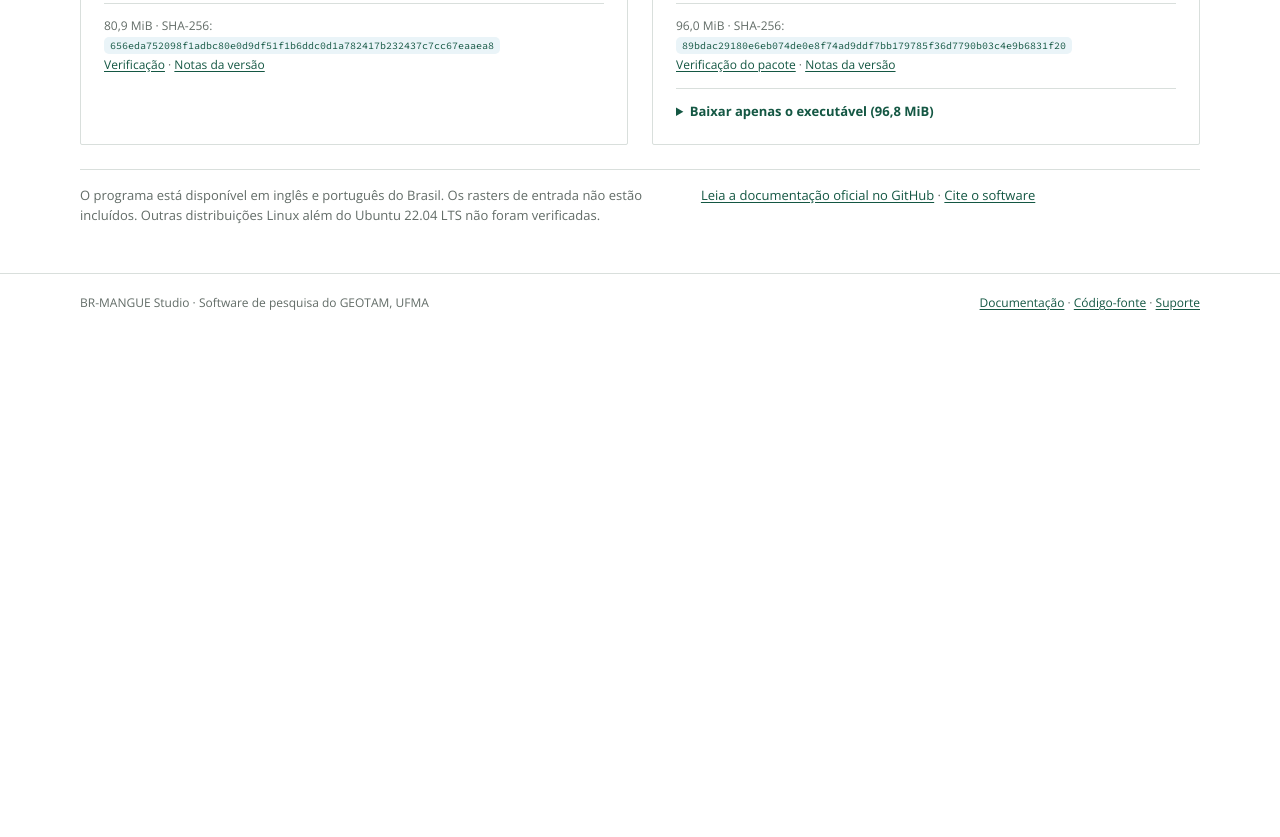
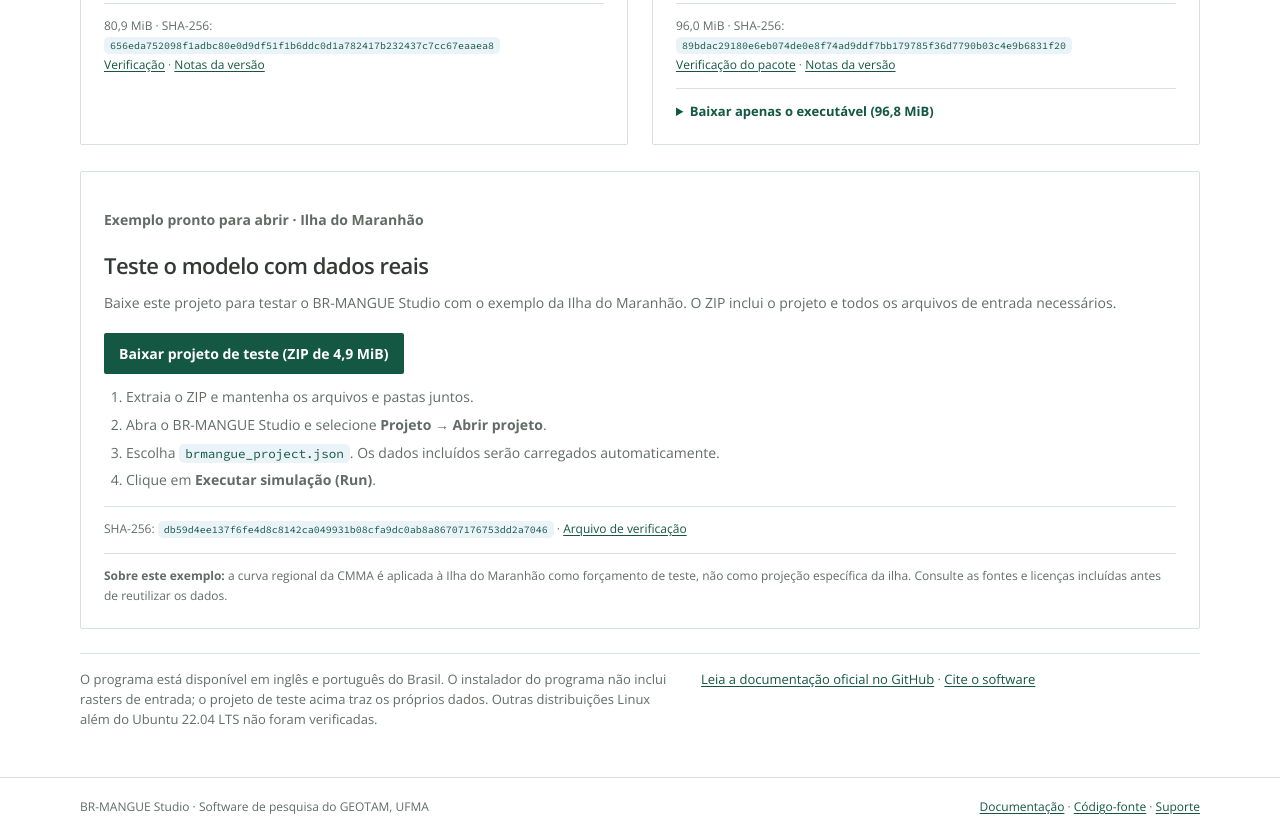
Before and after one commit to oceanpep/br-mangue-studio-site, a plain HTML site: page pt-br/downloads.html in a window 1280 px wide. Shown: the part 550-1387 px from the top of the page. Before the commit the page ends 883 px from the top, so only its background shows below. Drawn offline with nearby package versions, Linux system fonts and the light colour scheme.

Commit message:
Add downloadable Maranhão Island test project

```diff
--- a/pt-br/downloads.html
+++ b/pt-br/downloads.html
@@ -24,7 +24,21 @@
 <article class="download-card" id="windows"><p class="release-tag">Windows · 64 bits</p><h2>Windows 10 ou 11</h2><p>Baixe o instalador. O programa inclui seu ambiente de execução; não é necessário instalar Python separadamente.</p><a class="button primary download-button" href="https://github.com/oceanpep/br-mangue-studio/releases/download/v1.4.10/BR-MANGUE_Studio-1.4.10-Windows-x64.exe" download>Baixar para Windows</a><p class="download-meta">80,9 MiB · SHA-256: <code>656eda752098f1adbc80e0d9df51f1b6ddc0d1a782417b232437c7cc67eaaea8</code><br><a href="https://github.com/oceanpep/br-mangue-studio/releases/download/v1.4.10/BR-MANGUE_Studio-1.4.10-Windows-x64.exe.sha256">Verificação</a> · <a href="https://github.com/oceanpep/br-mangue-studio/releases/tag/v1.4.10">Notas da versão</a></p></article>
 <article class="download-card" id="linux"><p class="release-tag">Linux · x86_64 · versão de testes</p><h2>Linux</h2><p>Pacote para computadores Intel e AMD de 64 bits com ambiente gráfico. Compilado e verificado no Ubuntu 22.04 LTS. A janela abre maximizada.</p><a class="button primary download-button" href="https://github.com/oceanpep/br-mangue-studio/releases/download/v1.4.10/BR-MANGUE_Studio-1.4.10-Linux-x86_64.tar.gz" download>Baixar pacote Linux</a><p class="download-meta">96,0 MiB · SHA-256: <code>89bdac29180e6eb074de0e8f74ad9ddf7bb179785f36d7790b03c4e9b6831f20</code><br><a href="https://github.com/oceanpep/br-mangue-studio/releases/download/v1.4.10/BR-MANGUE_Studio-1.4.10-Linux-x86_64.tar.gz.sha256">Verificação do pacote</a> · <a href="https://github.com/oceanpep/br-mangue-studio/releases/tag/v1.4.10">Notas da versão</a><br><details class="download-details"><summary>Baixar apenas o executável (96,8 MiB)</summary><p><a href="https://github.com/oceanpep/br-mangue-studio/releases/download/v1.4.10/BRMANGUE_Studio_Linux_x86_64" download>BRMANGUE_Studio_Linux_x86_64</a> · SHA-256: <code>87d20c50d1e69d67fbf4209ab0dd998c13f504ffd335e05a72e2b1e8dbc63fc7</code> · <a href="https://github.com/oceanpep/br-mangue-studio/releases/download/v1.4.10/BRMANGUE_Studio_Linux_x86_64.sha256">Verificação</a></p></details></article>
 </div>
-<div class="download-note"><p>O programa está disponível em inglês e português do Brasil. Os rasters de entrada não estão incluídos. Outras distribuições Linux além do Ubuntu 22.04 LTS não foram verificadas.</p><p><a href="https://github.com/oceanpep/br-mangue-studio/blob/main/docs/MODEL_DOCUMENTATION_PT.md" target="_blank" rel="noopener">Leia a documentação oficial no GitHub</a> · <a href="https://doi.org/10.5281/zenodo.23509308">Cite o software</a></p></div>
+<article class="download-card sample-project" id="projeto-teste">
+<p class="release-tag">Exemplo pronto para abrir · Ilha do Maranhão</p>
+<h2>Teste o modelo com dados reais</h2>
+<p>Baixe este projeto para testar o BR-MANGUE Studio com o exemplo da Ilha do Maranhão. O ZIP inclui o projeto e todos os arquivos de entrada necessários.</p>
+<a class="button primary download-button" href="https://github.com/oceanpep/br-mangue-studio/releases/download/v1.4.10/BRMANGUE_Test_Project_Maranhao_Island_2025.zip" download>Baixar projeto de teste (ZIP de 4,9 MiB)</a>
+<ol>
+<li>Extraia o ZIP e mantenha os arquivos e pastas juntos.</li>
+<li>Abra o BR-MANGUE Studio e selecione <strong>Projeto → Abrir projeto</strong>.</li>
+<li>Escolha <code>brmangue_project.json</code>. Os dados incluídos serão carregados automaticamente.</li>
+<li>Clique em <strong>Executar simulação (Run)</strong>.</li>
+</ol>
+<p class="download-meta">SHA-256: <code>db59d4ee137f6fe4d8c8142ca049931b08cfa9dc0ab8a86707176753dd2a7046</code> · <a href="https://github.com/oceanpep/br-mangue-studio/releases/download/v1.4.10/BRMANGUE_Test_Project_Maranhao_Island_2025.zip.sha256">Arquivo de verificação</a></p>
+<p class="download-meta"><strong>Sobre este exemplo:</strong> a curva regional da CMMA é aplicada à Ilha do Maranhão como forçamento de teste, não como projeção específica da ilha. Consulte as fontes e licenças incluídas antes de reutilizar os dados.</p>
+</article>
+<div class="download-note"><p>O programa está disponível em inglês e português do Brasil. O instalador do programa não inclui rasters de entrada; o projeto de teste acima traz os próprios dados. Outras distribuições Linux além do Ubuntu 22.04 LTS não foram verificadas.</p><p><a href="https://github.com/oceanpep/br-mangue-studio/blob/main/docs/MODEL_DOCUMENTATION_PT.md" target="_blank" rel="noopener">Leia a documentação oficial no GitHub</a> · <a href="https://doi.org/10.5281/zenodo.23509308">Cite o software</a></p></div>
 </div></section>
 </main>
 <footer class="site-footer"><div class="container footer-wrap"><span>BR-MANGUE Studio · Software de pesquisa do GEOTAM, UFMA</span><span><a href="https://github.com/oceanpep/br-mangue-studio/blob/main/docs/MODEL_DOCUMENTATION_PT.md" target="_blank" rel="noopener">Documentação</a> · <a href="https://github.com/oceanpep/br-mangue-studio">Código-fonte</a> · <a href="mailto:pepocean@gmail.com">Suporte</a></span></div></footer>
--- a/styles.css
+++ b/styles.css
@@ -588,3 +588,10 @@ code,.command-block { font-family:"Source Code Pro",Consolas,monospace; }
 *,*::before,*::after { animation:none!important; transition:none!important; }
 @media(max-width:820px) { .home-layout { grid-template-columns:1fr; gap:26px; } .home-screenshot { max-width:720px; } .download-note { grid-template-columns:1fr; gap:8px; } .nav-wrap { flex-wrap:wrap; padding:8px 0; } .site-header nav { width:auto; justify-content:flex-start; gap:12px; } .language-switch { margin:0 0 0 auto; } }
 @media(max-width:560px) { .container { width:min(100% - 32px,1120px); } .site-header nav { order:3; width:100%; padding:7px 0 2px; } .nav-wrap { gap:4px 12px; } .hero,.hero.product-hero,.page-hero { padding:34px 0; } .home-layout { gap:22px; } .hero-actions { flex-wrap:wrap; } .button { width:auto; } .download-grid { grid-template-columns:1fr; gap:16px; } .download-card { padding:18px; } .section { padding:38px 0; } .feature-grid { grid-template-columns:1fr; gap:14px; } .footer-wrap { flex-direction:column; align-items:flex-start; gap:8px; } }
+
+
+/* Ready-to-run data project on the downloads page. */
+.sample-project { margin-top: 26px; }
+.sample-project ol { margin: 12px 0 0; padding-left: 22px; color: var(--muted); font-size: 14px; }
+.sample-project li + li { margin-top: 6px; }
+.sample-project .download-button { margin-top: 5px; }
```
Also changed, not shown: downloads.html (+15 -1 lines).
